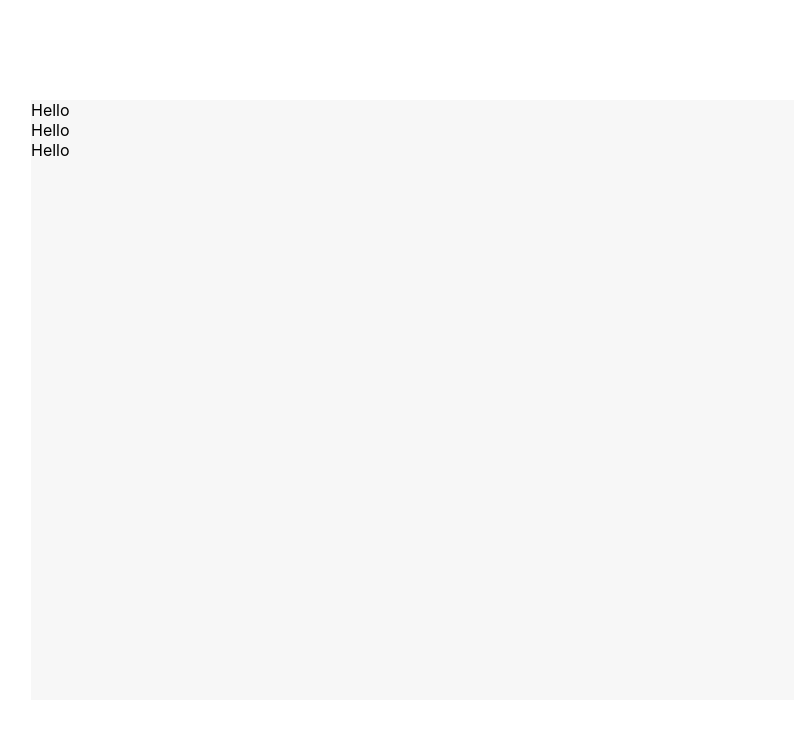
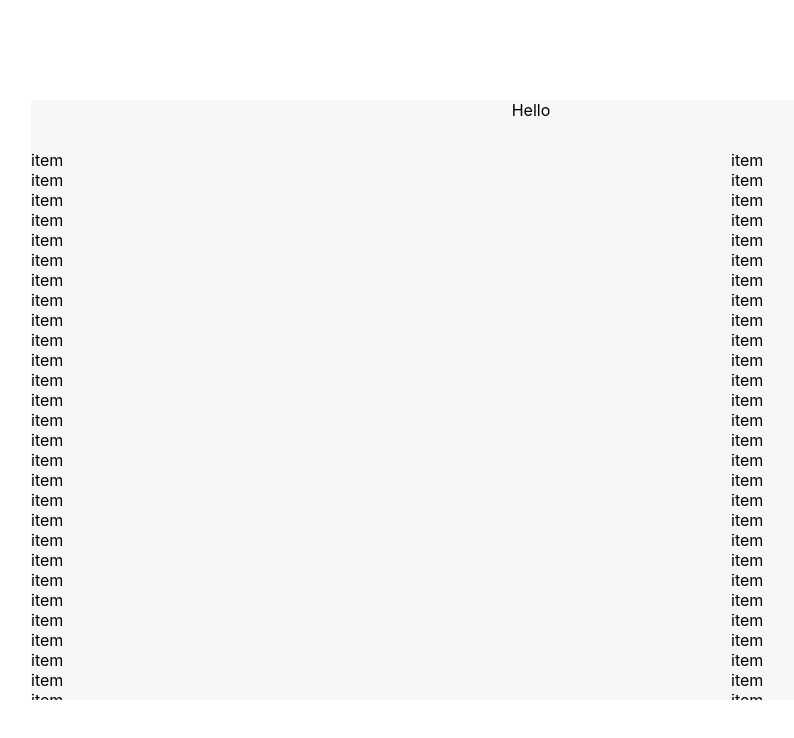
Before and after one commit to jgluhov/SweetApp, a React (Create React App) app: page / in a window 1280 px wide. Shown: the top 738 px of the page, without its empty margins (109-903 px from the left). Built offline with nearby package versions, Linux system fonts and the light colour scheme.

Commit message:
add styles to list and panel

```diff
--- a/src/components/SweetList.tsx
+++ b/src/components/SweetList.tsx
@@ -1,22 +1,35 @@
 import React from 'react';
 import { Item } from 'src/helpers';
+import SweetListItem from './SweetListItem';
+import styled from 'styled-components';
 
-interface SweetListProps {
-  items?: Item[];
-}
+type SweetListProps = { items: Item[] };
 
-const defaultProps = {
-  items: []
-}
+const SweetListContainer = styled.div`
+  display: flex;
+  flex-direction: column;
+  flex-basis: 30%;
+`
 
-const SweetList: React.FC<SweetListProps> = () => {
+const SweetListHeader = styled.div`
+  min-height: 50px;
+`
+
+const SweetListContent = styled.div`
+  flex: 1;
+  overflow: auto;
+`
+
+const SweetList: React.FC<SweetListProps> = ({ items }) => {
   return (
-    <div className="SweetList">
-      Hello
-    </div>
+    <SweetListContainer>
+      <SweetListHeader>
+      </SweetListHeader>
+      <SweetListContent>
+        { items.map(item => <SweetListItem key={item.id} item={item} />) }
+      </SweetListContent>
+    </SweetListContainer>
   )
 }
 
-Object.assign(SweetList, { defaultProps });
-
 export default SweetList;
--- /dev/null
+++ b/src/components/SweetListItem.tsx
@@ -0,0 +1,14 @@
+import React from 'react';
+import { Item } from 'src/helpers';
+
+type SweetListItemProps = { item: Item };
+
+const SweetListItem: React.FC<SweetListItemProps> = ({ item }) => {
+  return (
+    <div className="SweetListItem">
+      { item.name }
+    </div>
+  )
+}
+
+export default SweetListItem;
--- a/src/containers/SweetPanel.tsx
+++ b/src/containers/SweetPanel.tsx
@@ -10,6 +10,8 @@ const SweetPanelContainer = styled.div`
   width: 1000px;
   height: 600px;
   background-color: #f7f7f7;
+  display: flex;
+  justify-content: space-between;
 `
 
 export const SweetPanel: React.FC = () => {
--- a/src/helpers.ts
+++ b/src/helpers.ts
@@ -16,7 +16,12 @@ export const flags = [
 ]
 
 export class Item {
-  constructor(public name = '', flags: Flag[] = []) {
+  id: string;
+  constructor(
+    public name = '',
+    public flags: Flag[] = []
+  ) {
+    this.id = Math.random().toString(36).substring(2, 15)
   }
 }
 
```
